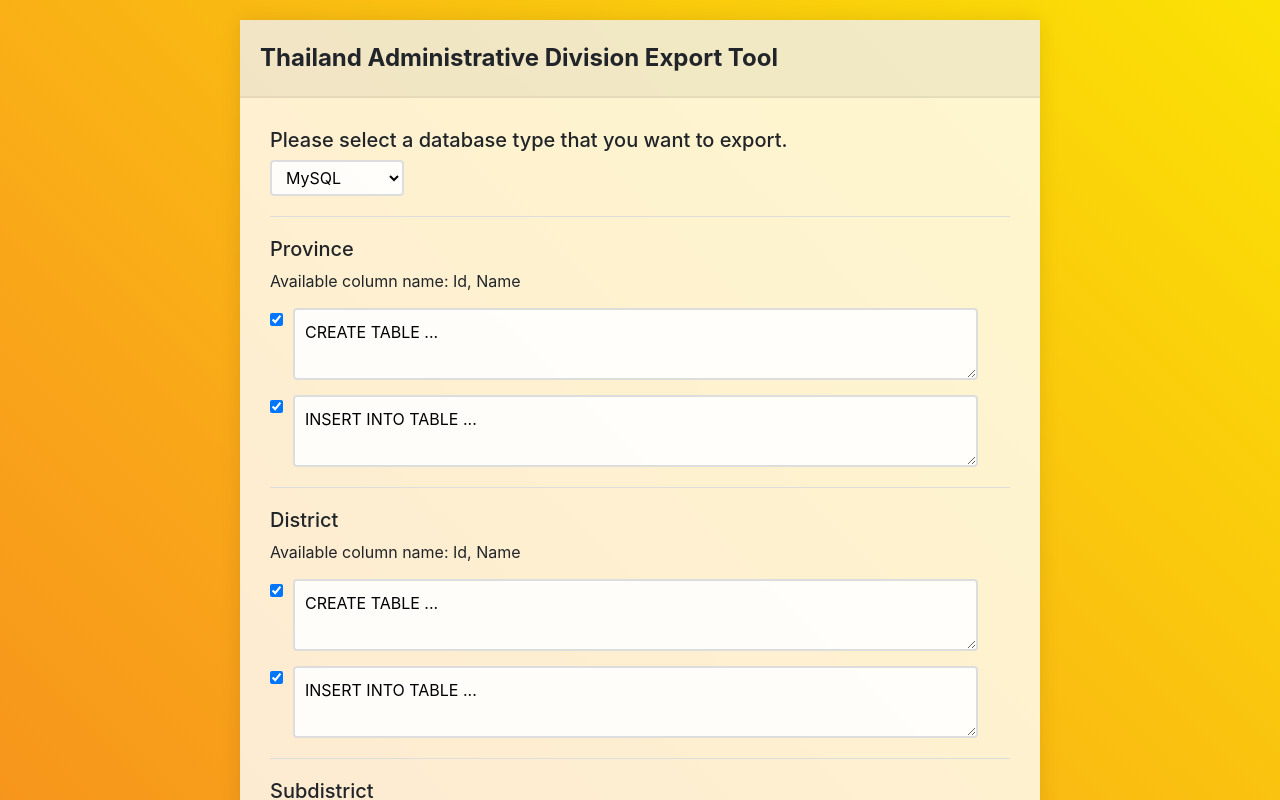
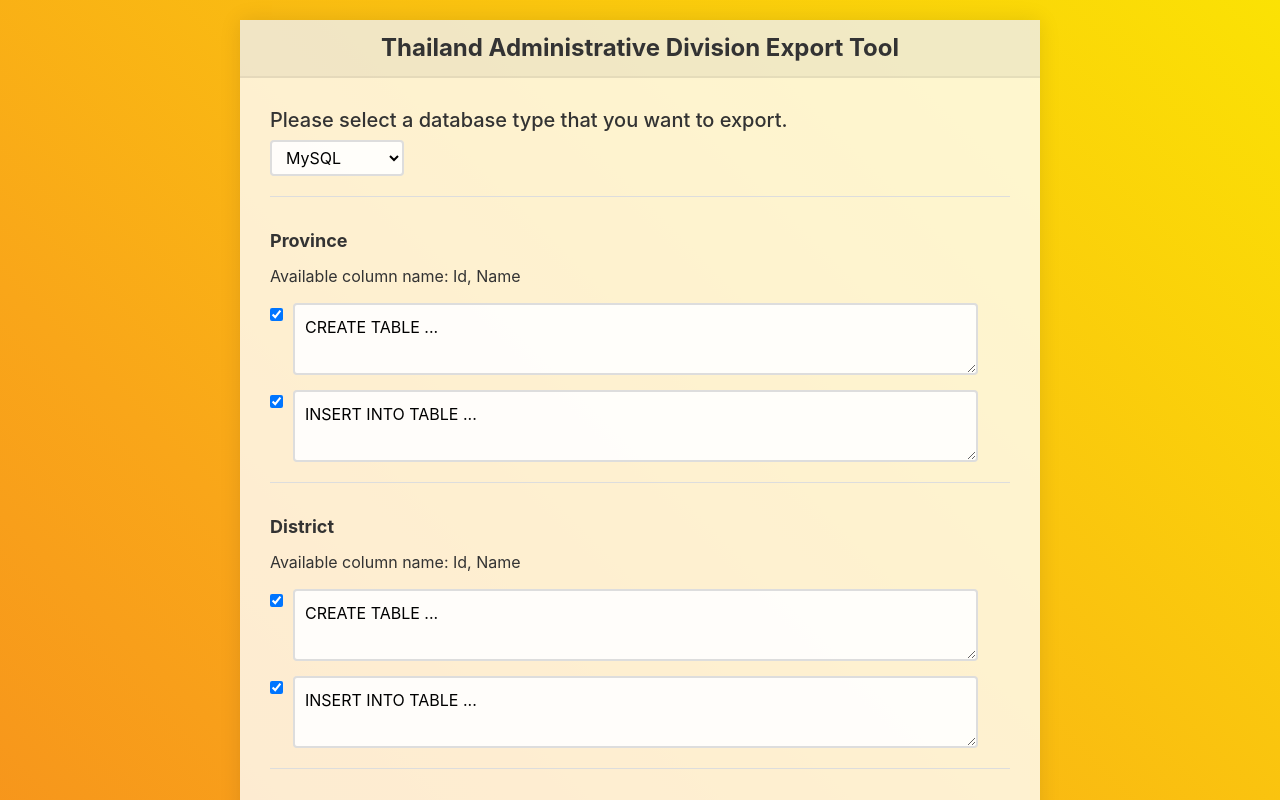
Before and after one commit to codesanook/Codesanook.ThailandAdministrativeDivisionTool-Backup, a React (Create React App) app: page / in a window 1280 px wide. Shown: the top 800 px of the page. Built offline with nearby package versions, Linux system fonts and the light colour scheme.

Commit message:
Improve class name with RSCSS style

```diff
--- a/src/AdministrativeDivision.tsx
+++ b/src/AdministrativeDivision.tsx
@@ -36,7 +36,7 @@ const AdministrativeDivision: React.FunctionComponent<IProps> = ({
 
     return (
         <div className='administrative-division' data-division-type={DivisionType[props.type].toLowerCase()}>
-            <h5>{props.title}</h5>
+            <div className='header'>{props.title}</div>
             <ul className='sql-script-list'>
                 <li className='sql-available-columns'> Available column name: Id, Name</li>
                 <li className='sql-script create-table'>
--- a/src/App.tsx
+++ b/src/App.tsx
@@ -6,10 +6,10 @@ import SqlScriptExport from "./SqlScriptExport";
 const App: React.FunctionComponent = () => {
     return (
         <div className='app'>
-            <div className='header'>
+            <div className='header -large -dark _text-center'>
                 Thailand Administrative Division Export Tool
             </div>
-            <div className='content-body'>
+            <div className='body'>
                 <DatabaseTypeSelectList />
                 <AdministrativeDivision title={'Province'} type={DivisionType.Province} />
                 <AdministrativeDivision title={'District'} type={DivisionType.District} />
--- a/src/scss/style.scss
+++ b/src/scss/style.scss
@@ -1,29 +1,39 @@
 body {
-    color: #333;
-    background: rgb(245, 139, 29);
     background: linear-gradient(45deg, rgba(245, 139, 29, 1) 0%, rgba(249, 166, 25, 1) 36%, rgba(251, 226, 4, 1) 100%);
 }
 
+// block
 .app {
+    color: #333;
     width: 100%;
     max-width: 800px;
     margin: 20px auto;
+    box-shadow: 0 0 20px rgba(0, 0, 0, 0.1);
     background-color: rgba(255, 255, 255, 0.8);
-    box-shadow: 0 0 20px rgba(0, 0, 0, 0.1);
+
+    >.body {
+        padding: 30px;
+    }
 }
 
+// block
 .header {
-    padding: 20px;
-    border-bottom: solid 2px rgba(0, 0, 0, 0.05);
-    background-color: rgba(0, 0, 0, 0.05);
-    font-size: 24px;
     font-weight: bold;
+    padding: 10px 0;
+    font-size: 18px;
+
+
+    &.-large {
+        font-size: 24px;
+    }
+
+    &.-dark {
+        background-color: rgba(0, 0, 0, 0.05);
+        border-bottom: solid 2px rgba(0, 0, 0, 0.05);
+    }
 }
 
-.content-body {
-    padding: 30px;
-}
-
+// block
 .administrative-division {
     margin-bottom: 20px;
     padding-bottom: 20px;
@@ -36,12 +46,18 @@ body {
     }
 }
 
+._text-center {
+    text-align: center;
+}
+
+// block
 .sql-script-list {
     >.sql-script {
         margin-top: 15px;
     }
 }
 
+// block
 .sql-script {
     >.editor {
         width: calc(100% - 55px);
@@ -54,6 +70,7 @@ body {
     }
 }
 
+// block
 .database-type {
     margin-bottom: 20px;
     padding-bottom: 20px;
```
